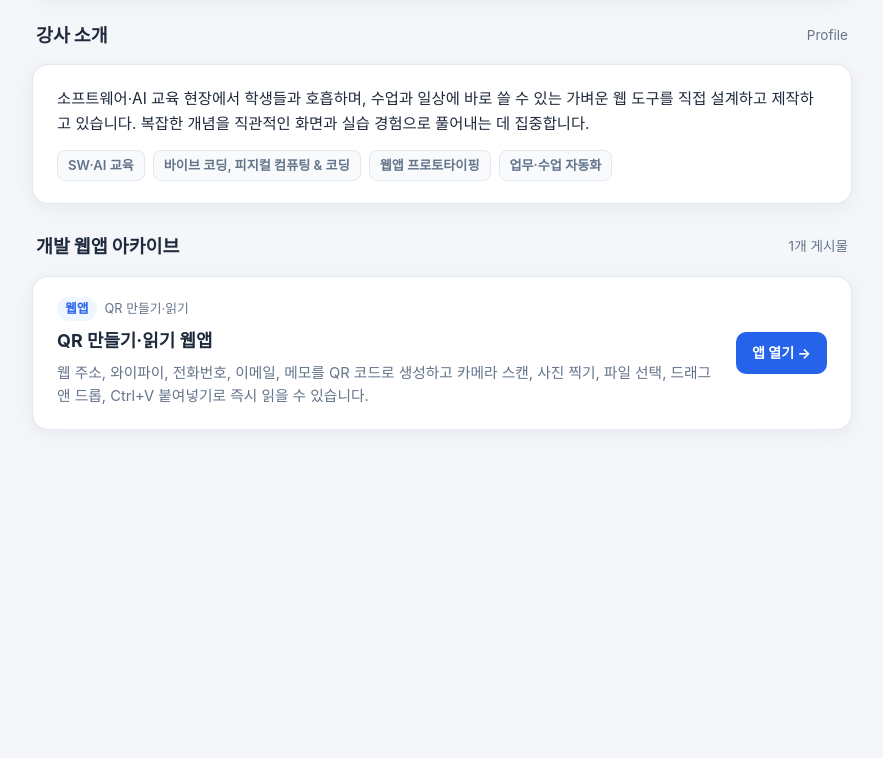
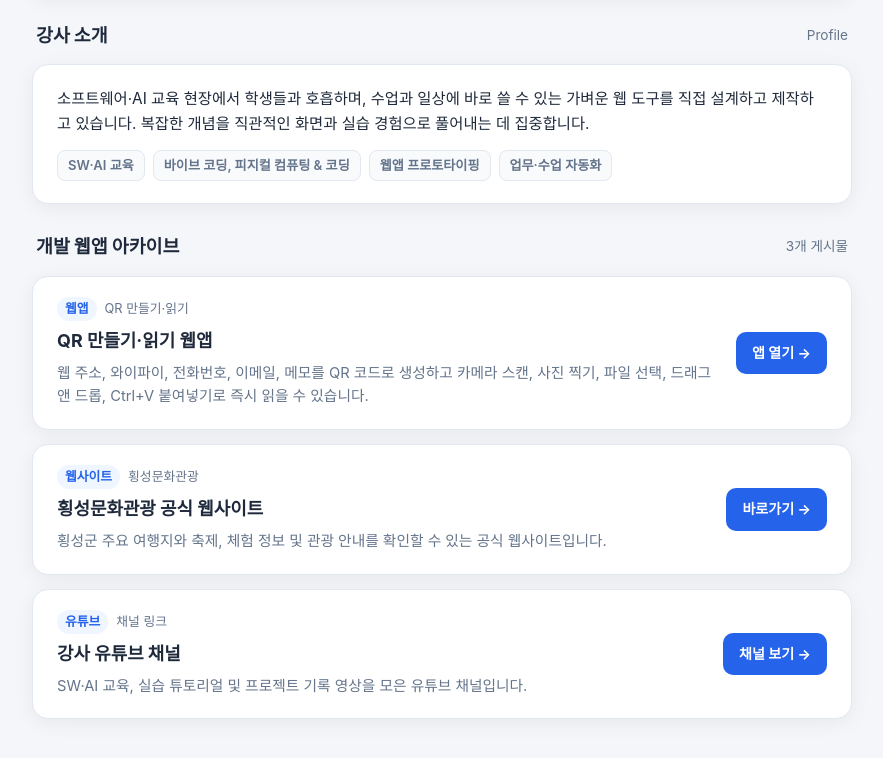
Before and after one commit to orangewys-a1/HelloWorldv3, a plain HTML site: page index.html in a window 1280 px wide. Shown: the part 182-940 px from the top of the page, without its empty margins (198-1081 px from the left). Before the commit the page ends 800 px from the top, so only its background shows below. Drawn offline with Linux system fonts and the light colour scheme.

Commit message:
Update index.html

```diff
--- a/index.html
+++ b/index.html
@@ -154,7 +154,7 @@
       border-radius: 8px;
     }
 
-    /* 웹앱 게시판 리스트 */
+    /* 게시물 리스트 */
     .post-list {
       display: grid;
       grid-template-columns: 1fr;
@@ -285,14 +285,15 @@
       </div>
     </section>
 
-    <!-- 개발 웹앱 게시판 섹션 -->
+    <!-- 게시물 섹션 -->
     <section aria-label="개발 웹앱 게시판">
       <div class="section-head">
         <h2>개발 웹앱 아카이브</h2>
-        <span>1개 게시물</span>
+        <span id="postCount">3개 게시물</span>
       </div>
 
       <div class="post-list">
+        <!-- 1. 웹앱 게시물 -->
         <article class="post-card">
           <div class="post-main">
             <div class="post-meta">
@@ -308,8 +309,50 @@
           </div>
           <a class="post-action" href="./qr/">앱 열기 →</a>
         </article>
+
+        <!-- 2. 웹사이트 링크 게시물 -->
+        <article class="post-card">
+          <div class="post-main">
+            <div class="post-meta">
+              <span class="post-category">웹사이트</span>
+              <span>횡성문화관광</span>
+            </div>
+            <h3 class="post-title">
+              <a href="https://www.hsg.go.kr/tour/index.do" target="_blank" rel="noopener noreferrer">횡성문화관광 공식 웹사이트</a>
+            </h3>
+            <p class="post-desc">
+              횡성군 주요 여행지와 축제, 체험 정보 및 관광 안내를 확인할 수 있는 공식 웹사이트입니다.
+            </p>
+          </div>
+          <a class="post-action" href="https://www.hsg.go.kr/tour/index.do" target="_blank" rel="noopener noreferrer">바로가기 →</a>
+        </article>
+
+        <!-- 3. 유튜브 채널 게시물 (URL 및 채널명 수정해서 사용) -->
+        <article class="post-card">
+          <div class="post-main">
+            <div class="post-meta">
+              <span class="post-category">유튜브</span>
+              <span>채널 링크</span>
+            </div>
+            <h3 class="post-title">
+              <a href="https://www.youtube.com/@여기에채널핸들입력" target="_blank" rel="noopener noreferrer">강사 유튜브 채널</a>
+            </h3>
+            <p class="post-desc">
+              SW·AI 교육, 실습 튜토리얼 및 프로젝트 기록 영상을 모은 유튜브 채널입니다.
+            </p>
+          </div>
+          <a class="post-action" href="https://www.youtube.com/@여기에채널핸들입력" target="_blank" rel="noopener noreferrer">채널 보기 →</a>
+        </article>
       </div>
     </section>
   </div>
+
+  <script>
+    const postCountEl = document.getElementById('postCount');
+    const postCards = document.querySelectorAll('.post-list .post-card');
+    if (postCountEl) {
+      postCountEl.textContent = `${postCards.length}개 게시물`;
+    }
+  </script>
 </body>
 </html>
```
